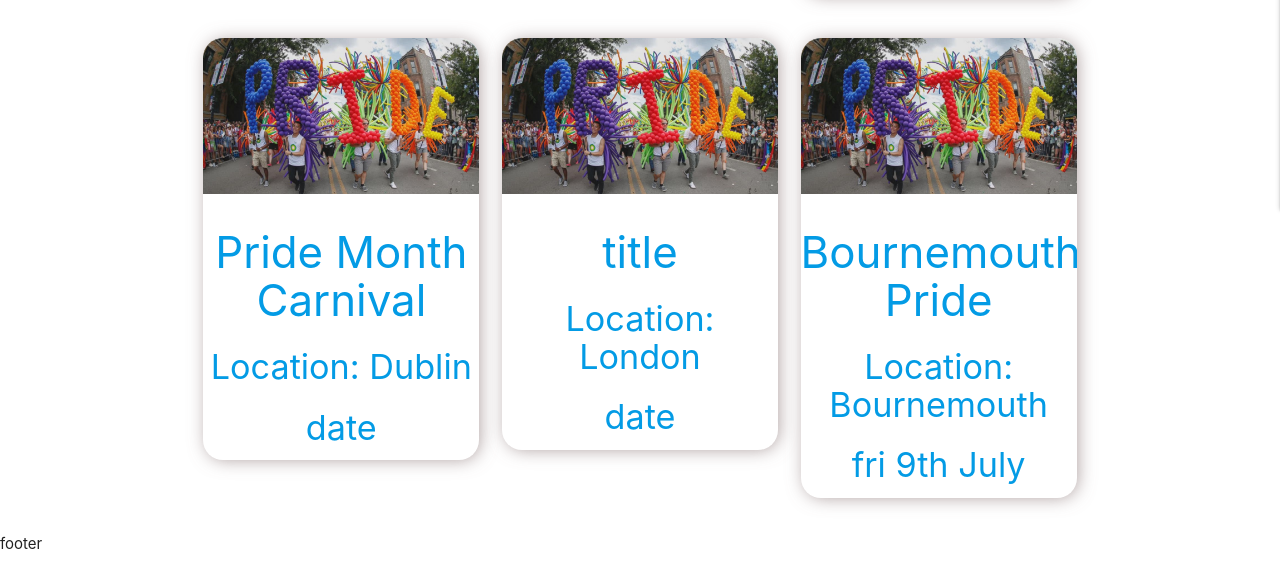
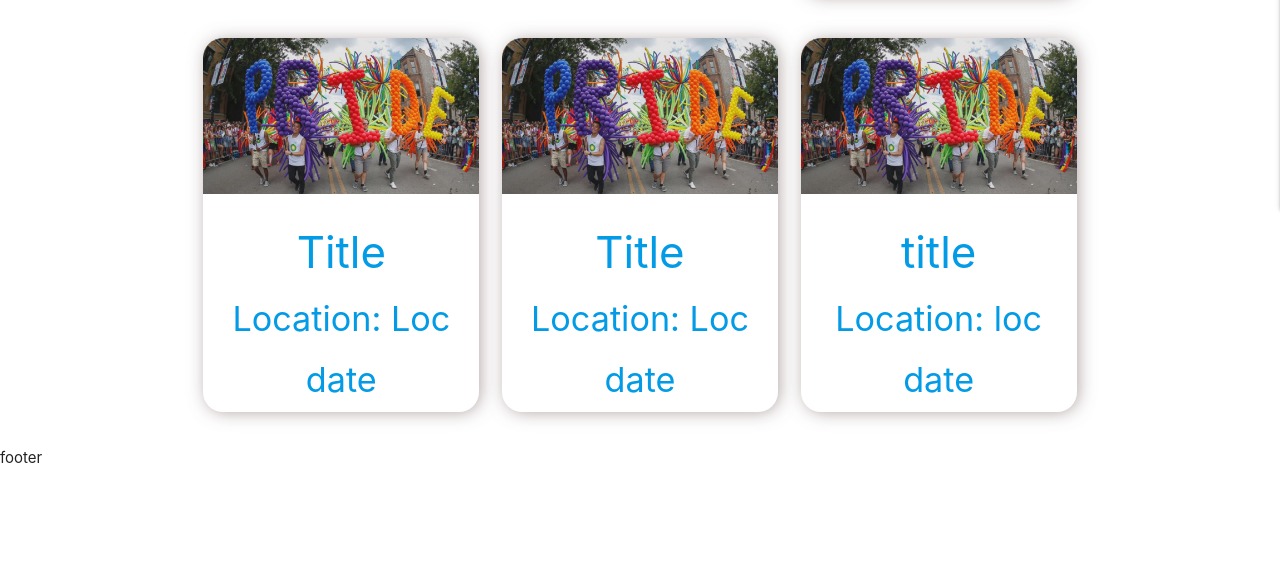
Before and after one commit to roomacarthur/eventpride, a Flask app: page /events in a window 1280 px wide. Shown: the part 651-1221 px from the top of the page. After the commit the page ends 1114 px from the top, so only its background shows below. Run offline with Flask 2, Linux system fonts and the light colour scheme.

Commit message:
html alteration to events.html

```diff
--- a/templates/events.html
+++ b/templates/events.html
@@ -32,16 +32,16 @@
     <a class="col s4" href="" target="">
       <div class="card">
         <img class="card-img" src="./static/images/pride-event.jpg" alt="" />
-        <h3>Pride Month Carnival</h3>
-        <h4>Location: <span>Dublin</span></h4>
+        <h3>Title</h3>
+        <h4>Location: <span>Loc</span></h4>
         <h4>date</h4>
       </div>
     </a>
     <a class="col s4" href="" target="">
       <div class="card">
         <img class="card-img" src="./static/images/pride-event.jpg" alt="" />
-        <h3>title</h3>
-        <h4>Location: <span>London</span></h4>
+        <h3>Title</h3>
+        <h4>Location: <span>Loc</span></h4>
         <h4>date</h4>
       </div>
     </a>
@@ -49,9 +49,9 @@
     <a class="col s4" href="" target="">
       <div class="card">
         <img class="card-img" src="./static/images/pride-event.jpg" alt="" />
-        <h3>Bournemouth Pride</h3>
-        <h4>Location: <span>Bournemouth</span></h4>
-        <h4>fri 9th July</h4>
+        <h3>title</h3>
+        <h4>Location: <span>loc</span></h4>
+        <h4>date</h4>
       </div>
     </a>
   </div>
```
